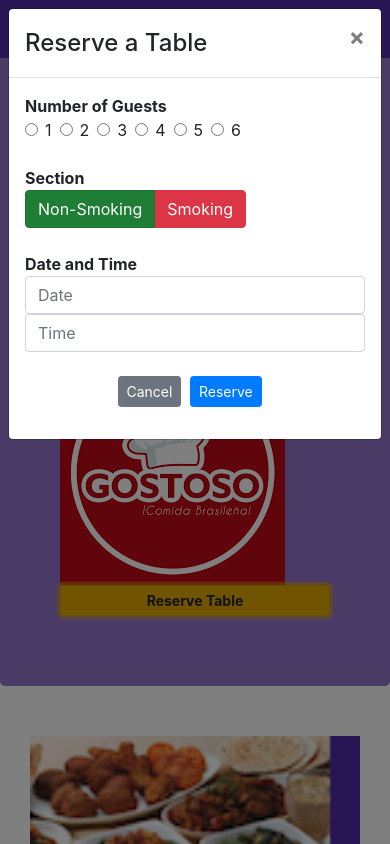
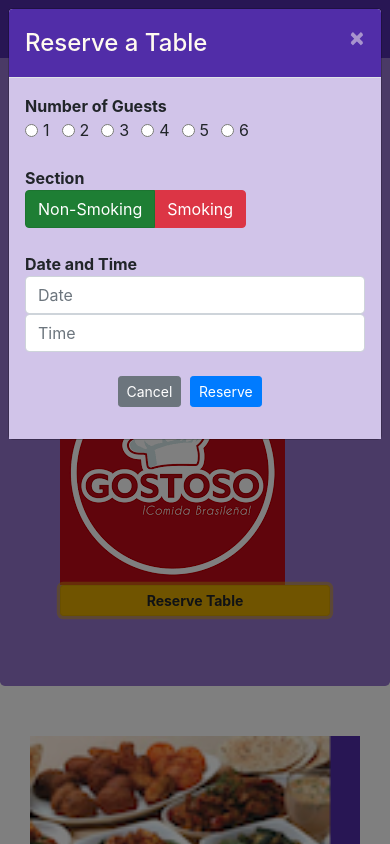
Before and after one commit to chicoumbetov/restoGostoso, a website: page index.html in a window 390 px wide. Both pictures are taken after a click on the button "Reserve Table". Shown: the top 844 px of the page. Drawn offline with nearby package versions, Linux system fonts and the light colour scheme.

Commit message:
Scss Login & Reserve Table buttons

```diff
--- a/css/styles.scss
+++ b/css/styles.scss
@@ -80,3 +80,16 @@ body{
     bottom: 0px;
     z-index: 1;
 }
+
+//modal colours
+.modal-header {
+    background-color: $background-dark;
+    color: floralwhite;
+    .close {
+        color: floralwhite;
+    }
+}
+
+.modal-body {
+    background-color: $background-pale;
+}
--- a/index.html
+++ b/index.html
@@ -2,6 +2,7 @@
 <html lang="en">
 
 <head>
+    <title>Resto Gostoso</title>
     <!-- Required meta tags always come first -->
     <meta charset="utf-8">
     <meta name="viewport" content="width=device-width, initial-scale=1, shrink-to-fit=no">
@@ -12,10 +13,11 @@
     <link rel="stylesheet" href="node_modules/font-awesome/css/font-awesome.min.css">
     <link rel="stylesheet" href="node_modules/bootstrap-social/bootstrap-social.css">
     <link rel="stylesheet" href="css/styles.css">
-    <title></title>
+
 </head>
 
 <body>
+    <!--navigation-->
     <nav class="navbar navbar-dark navbar-expand-sm fixed-top">
         <div class="container">
             <button class="navbar-toggler"
@@ -52,9 +54,9 @@
                         </a>
                     </li>
                 </ul>
-
+                <!--login button-->
                 <span class="navbar-text">
-                    <a data-toggle="modal" data-target="#loginModal">
+                    <a id="loginButton">
                         <span class="fa fa-sign-in"></span> Login
                     </a>
                 </span>
@@ -63,15 +65,15 @@
 
         </div>
     </nav>
-
+    <!--modal for login-->
     <div id="loginModal" class="modal fade" role="dialog">
         <div class="modal-dialog modal-lg" role="content">
+            <!-- Modal content-->
             <div class="modal-content">
                 <div class="modal-header">
                     <h4 class="modal-title">Login</h4>
-                    <button type="button" class="close" data-dismiss="modal">
-                        &times
-                    </button>
+                    <button type="button" class="close" data-dismiss="modal">&times;</button>
+
                 </div>
                 <div class="modal-body">
 
@@ -134,9 +136,8 @@
             <div class="modal-content">
                 <div class="modal-header">
                     <h4 class="modal-title"> Reserve a Table </h4>
-                    <button type="button" class="close" data-dismiss="modal">
-                        &times;
-                    </button>
+                    <button type="button" class="close" data-dismiss="modal">&times;</button>
+                    <!-- <button type="button" class="close">&times;</button> -->
                 </div>
                 <div class="modal-body">
                     <form action="" id="myform">
@@ -145,37 +146,37 @@
                                 Number of Guests
                             </dt>
                             <dd class="col-12 col-md-9 d-flex ">
-                                <div class="form-check mr-2">
+                                <div class="form-check form-check-inline">
                                     <input class="form-check-input" type="radio" name="numtable" id="choice1" value="option1">
                                     <label class="form-check-label" for="choice1">
                                       1
                                     </label>
                                 </div>
-                                <div class="form-check mr-2">
+                                <div class="form-check form-check-inline">
                                     <input class="form-check-input" type="radio" name="numtable" id="choice2" value="option2">
                                     <label class="form-check-label" for="choice2">
                                       2
                                     </label>
                                 </div>
-                                <div class="form-check mr-2">
+                                <div class="form-check form-check-inline">
                                     <input class="form-check-input" type="radio" name="numtable" id="choice3" value="option3">
                                     <label class="form-check-label" for="choice3">
                                       3
                                     </label>
                                 </div>
-                                <div class="form-check mr-2">
+                                <div class="form-check form-check-inline">
                                     <input class="form-check-input" type="radio" name="numtable" id="choice4" value="option4">
                                     <label class="form-check-label" for="choice4">
                                       4
                                     </label>
                                 </div>
-                                <div class="form-check mr-2">
+                                <div class="form-check form-check-inline">
                                     <input class="form-check-input" type="radio" name="numtable" id="choice5" value="option5">
                                     <label class="form-check-label" for="choice5">
                                       5
                                     </label>
                                 </div>
-                                <div class="form-check mr-2">
+                                <div class="form-check form-check-inline">
                                     <input class="form-check-input" type="radio" name="numtable" id="choice6" value="option6">
                                     <label class="form-check-label" for="choice6">
                                       6
@@ -183,6 +184,7 @@
                                 </div>
                             </dd>
                         </div>
+                        <!--radio for smoking section-->
                         <div class="form-group row">
                             <dt class="col-12 col-md-3">
                                 Section
@@ -198,6 +200,7 @@
                                   </div>
                             </dd>
                         </div>
+                        <!--date and time-->
                         <div class="form-group row">
                             <dt class=" col-12 col-sm-3">
                                 Date and Time
@@ -213,6 +216,7 @@
                                 </div>
                             </dd>
                         </div>
+                        <!--reserve and cancel button-->
                         <div class="form-group row">
                             <div class="col-9 col-sm-3 offset-3">
                                 <button type="button" class="btn btn-secondary btn-sm ml-auto" data-dismiss="modal">Cancel</button>
@@ -280,11 +284,13 @@
                         </div>
 
                     </div>
+                    <!--add carousel controls-->
                     <ol class="carousel-indicators">
                         <li data-target="#mycarousel" data-slide-to="0" class="active"></li>
                         <li data-target="#mycarousel" data-slide-to="1"></li>
                         <li data-target="#mycarousel" data-slide-to="2"></li>
                     </ol>
+                    <!--add the previous and next button-->
                     <a class="carousel-control-prev" href="#mycarousel"
                        role="button" data-slide="prev">
                        <span class="carousel-control-prev-icon"></span>
@@ -293,7 +299,7 @@
                        role="button" data-slide="next">
                        <span class="carousel-control-next-icon"></span>
                     </a>
-
+                    <!--add carousel control buttons play and pause-->
                     <button class="btn btn-danger btn-sm" id="carouselButton">
                         <span id="carousel-button-icon" class="fa fa-pause"></span>
                     </button>
@@ -519,6 +525,12 @@
                 }
             });
         })
+        $("#loginButton").click(function() {
+            $("#loginModal").modal('show');
+        });
+        $("#reserveButton").click(function() {
+            $("#reserveModal").modal('show');
+        });
 
     </script>
 
```
Also changed, not shown: css/styles.css.
